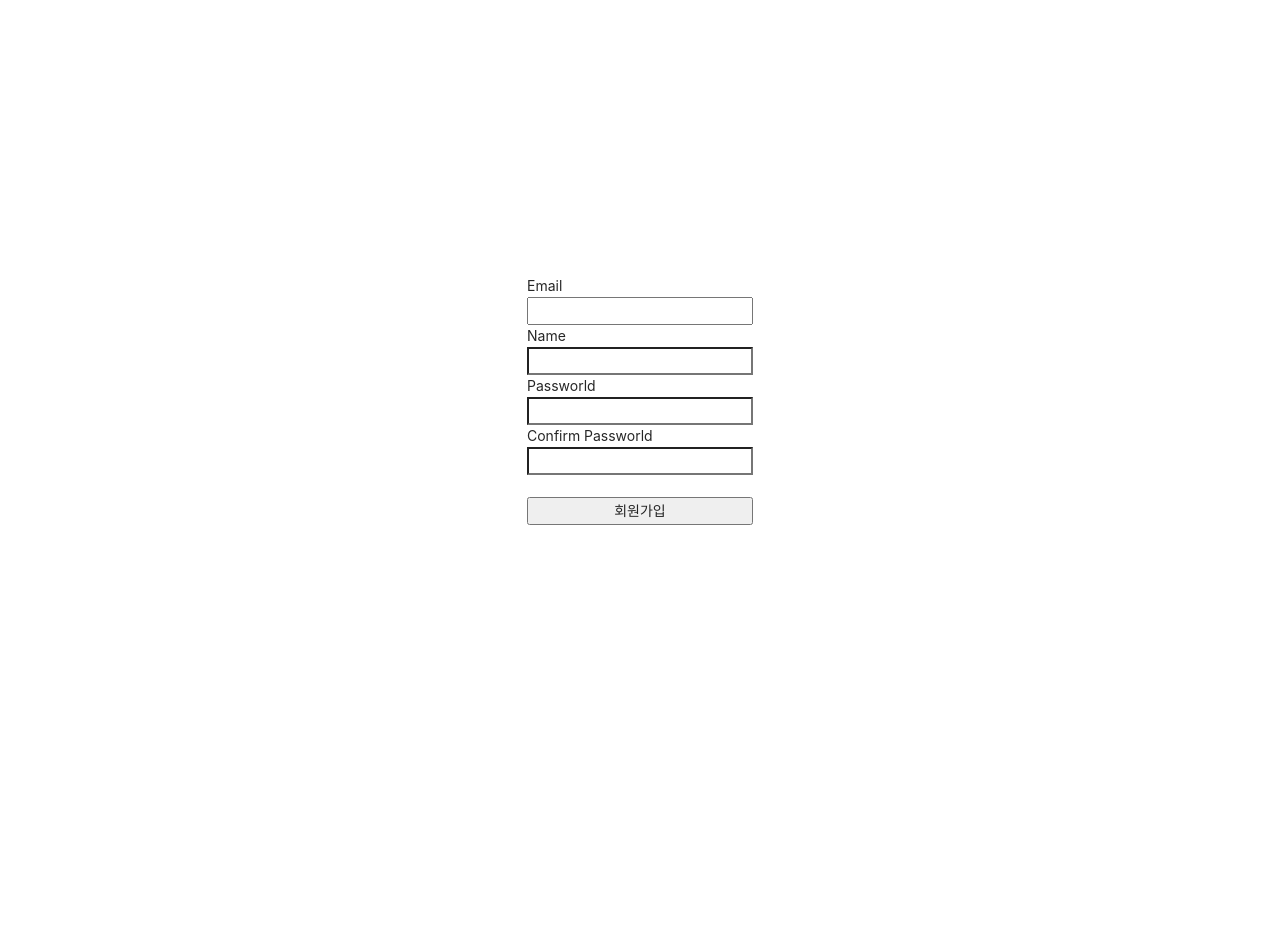
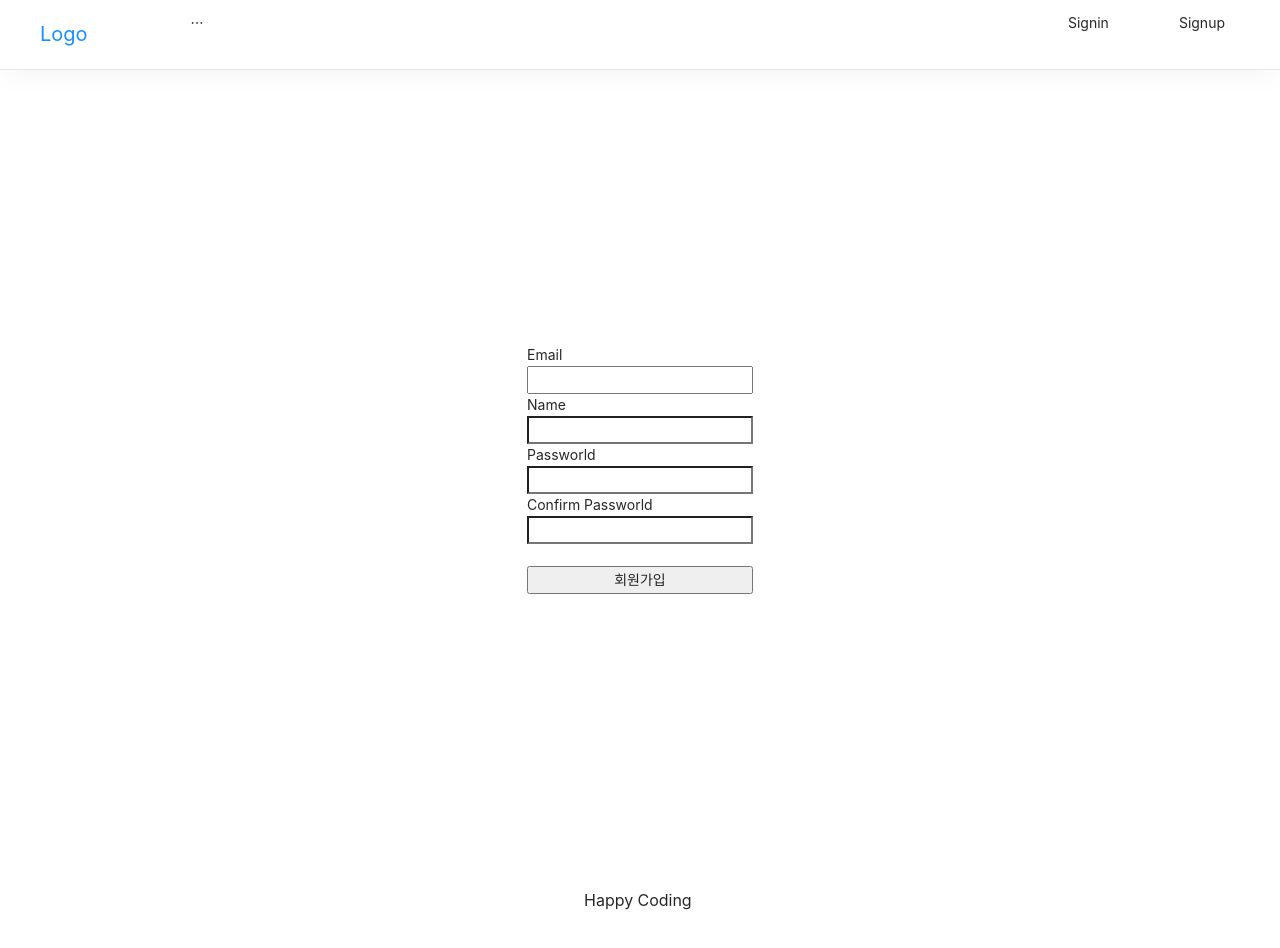
Before and after one commit to 00yunyoung00/boiler_plate, a React (Create React App) app in the folder client/: page /register in a window 1280 px wide. Before the commit the page ends 800 px from the top, so only its background shows below. Built offline with nearby package versions, Linux system fonts and the light colour scheme; no server answers.

Commit message:
210126 add navbar and little modify

```diff
--- a/client/package.json
+++ b/client/package.json
@@ -3,6 +3,7 @@
   "version": "0.1.0",
   "private": true,
   "dependencies": {
+    "@ant-design/icons": "^4.4.0",
     "@testing-library/jest-dom": "^4.2.4",
     "@testing-library/react": "^9.3.2",
     "@testing-library/user-event": "^7.1.2",
--- a/client/src/App.js
+++ b/client/src/App.js
@@ -1,4 +1,4 @@
-import React from 'react';
+import React, { Suspense } from 'react';
 import { BrowserRouter as Router, Switch, Route, Link } from "react-router-dom"
 import './App.css';
 
@@ -6,19 +6,25 @@
 import LoginPage from "./components/views/LoginPage/LoginPage"
 import RegisterPage from "./components/views/RegisterPage/RegisterPage"
 import Auth from "./hoc/auth";
+import NavBar from "./components/views/NavBar/NavBar"
+import Footer from "./components/views/Footer/Footer"
 
 //routing처리
 function App() {
   return (
+    <Suspense fallback={(<div>Loading...</div>)}>
     <Router>
-      <div>
+      <NavBar />
+      <div style={{ paddingTop:'69px', minHeight:'calc(100vh-80px)' }}>
         <Switch>
           <Route exact path="/" component={Auth(LandingPage, null)}/>
           <Route exact path="/login" component={Auth(LoginPage, false)}/>
           <Route exact path="/register" component={Auth(RegisterPage, false)}/>
         </Switch>
       </div>
+      <Footer />
     </Router>
+    </Suspense>
   );
 }
 
--- a/client/src/_actions/types.js
+++ b/client/src/_actions/types.js
@@ -2,3 +2,4 @@
 export const LOGIN_USER = "login_user";
 export const REGISTER_USER = "register_user";
 export const AUTH_USER = "auth_user";
+export const LOGOUT_USER = "logout_user";
--- a/client/src/_actions/user_actions.js
+++ b/client/src/_actions/user_actions.js
@@ -1,5 +1,5 @@
 import axios from 'axios';
-import { LOGIN_USER, REGISTER_USER, AUTH_USER } from './types';
+import { LOGIN_USER, REGISTER_USER, AUTH_USER, LOGOUT_USER } from './types';
 
 export function loginUser(body){
 
@@ -33,3 +33,13 @@
         payload:request
     }
 }
+
+export function logoutUser(){
+    const request = axios.get('/api/users/logout')
+        .then(response => response.data);
+
+    return {
+        type: LOGOUT_USER,
+        payload: request
+    }
+}
--- a/client/src/_reducers/index.js
+++ b/client/src/_reducers/index.js
@@ -1,9 +1,9 @@
 import { combineReducers} from 'redux';
-import userReducer from './user_reducer';
+import user from './user_reducer';
 
 
 const rootReducer = combineReducers({
-    userReducer,
+    user,
 })
 
 export default rootReducer;
--- a/client/src/_reducers/user_reducer.js
+++ b/client/src/_reducers/user_reducer.js
@@ -1,17 +1,16 @@
-import { LOGIN_USER, REGISTER_USER, AUTH_USER } from "../_actions/types";
+import { LOGIN_USER, REGISTER_USER, AUTH_USER, LOGOUT_USER } from "../_actions/types";
 
 
 export default function(state={}, action){
     switch(action.type){
         case LOGIN_USER:
             return { ...state, loginSuccess:action.payload}
-            break;
         case REGISTER_USER:
             return { ...state, register:action.payload}
-            break;
         case AUTH_USER:
             return { ...state, userData:action.payload}
-            break;
+        case LOGOUT_USER:
+            return { ...state }
         default:
             return state;
     }
--- a/client/src/components/views/Footer/Footer.js
+++ b/client/src/components/views/Footer/Footer.js
@@ -1,9 +1,12 @@
 import React from 'react'
+import Icon from '@ant-design/icons';
 
 function Footer() {
     return (
-        <div>
-            Footer
+        <div style={{
+            height: '80px', display: 'flex', flexDirection: 'column', alignItems: 'center', justifyContent: 'center', fontSize:'1rem'
+        }}>
+           <p> Happy Coding  <Icon type="smile" /></p>
         </div>
     )
 }
--- a/client/src/components/views/LandingPage/LandingPage.js
+++ b/client/src/components/views/LandingPage/LandingPage.js
@@ -1,22 +1,21 @@
 import React, { useEffect } from 'react'
+import { useDispatch } from 'react-redux';
 import { withRouter } from 'react-router-dom'
-import axios from 'axios';
+import { logoutUser } from '../../../_actions/user_actions';
 
 function LandingPage(props) {
 
-    useEffect(()=>{
-        axios.get('/api/hello').then(response=>{console.log(response)})
-    }, [])
+    const dispatch = useDispatch();
 
     const logoutHandler = ()=>{
-      axios.get('/api/users/logout')
-      .then(response=>{
-          if(response.data.success){
-              props.history.push('/login')
-          }else{
-              alert("failed to logout")
-          }
-      })
+
+        dispatch(logoutUser()).then(response=>{
+            if(response.payload.success){
+                props.history.push('/login')
+            }else{
+                alert("failed to logout")
+            }
+        })
     }
 
     return (
@@ -25,8 +24,6 @@
             width:'100%', height:'100vh'
          }}>
             Landing page!
-            <br />
-            <button onClick={logoutHandler}>로그아웃</button>
         </div>
     )
 }
--- a/client/src/components/views/NavBar/NavBar.js
+++ b/client/src/components/views/NavBar/NavBar.js
@@ -1,11 +1,55 @@
-import React from 'react'
+import React, { useState } from 'react';
+import LeftMenu from './Sections/LeftMenu';
+import RightMenu from './Sections/RightMenu';
+import { Drawer, Button } from 'antd';
+import Icon from '@ant-design/icons';
+import './Sections/Navbar.css';
 
 function NavBar() {
-    return (
-        <div>
-            Navbar
+  const [visible, setVisible] = useState(false)
+
+  const showDrawer = () => {
+    setVisible(true)
+  };
+
+  const onClose = () => {
+    setVisible(false)
+  };
+
+  return (
+    <nav className="menu" style={{ position: 'fixed', zIndex: 5, width: '100%' }}>
+      <div className="menu__logo">
+        <a href="/">Logo</a>
+      </div>
+      <div className="menu__container">
+        <div className="menu_left">
+          <LeftMenu mode="horizontal" />
         </div>
-    )
+        <div className="menu_rigth">
+          <RightMenu mode="horizontal" />
+        </div>
+        <Button
+          className="menu__mobile-button"
+          type="primary"
+          onClick={showDrawer}
+        >
+          <Icon type="align-right" />
+        </Button>
+        <Drawer
+          title="Basic Drawer"
+          placement="right"
+          className="menu_drawer"
+          closable={false}
+          onClose={onClose}
+          visible={visible}
+        >
+          <LeftMenu mode="inline" />
+          <RightMenu mode="inline" />
+        </Drawer>
+      </div>
+    </nav>
+  )
 }
 
+
 export default NavBar
--- /dev/null
+++ b/client/src/components/views/NavBar/Sections/LeftMenu.js
@@ -0,0 +1,26 @@
+import React from 'react';
+import { Menu } from 'antd';
+const SubMenu = Menu.SubMenu;
+const MenuItemGroup = Menu.ItemGroup;
+
+function LeftMenu(props) {
+  return (
+    <Menu mode={props.mode}>
+    <Menu.Item key="mail">
+      <a href="/">Home</a>
+    </Menu.Item>
+    <SubMenu title={<span>Blogs</span>}>
+      <MenuItemGroup title="Item 1">
+        <Menu.Item key="setting:1">Option 1</Menu.Item>
+        <Menu.Item key="setting:2">Option 2</Menu.Item>
+      </MenuItemGroup>
+      <MenuItemGroup title="Item 2">
+        <Menu.Item key="setting:3">Option 3</Menu.Item>
+        <Menu.Item key="setting:4">Option 4</Menu.Item>
+      </MenuItemGroup>
+    </SubMenu>
+  </Menu>
+  )
+}
+
+export default LeftMenu
--- /dev/null
+++ b/client/src/components/views/NavBar/Sections/Navbar.css
@@ -0,0 +1,87 @@
+@import '~antd/dist/antd.css';
+
+.menu {
+  padding: 0 20px;
+  border-bottom: solid 1px #e8e8e8;
+  overflow: auto;
+  box-shadow: 0 0 30px #f3f1f1;
+  background-color: white;
+}
+
+.menu__logo {
+  width: 150px;
+  float: left;
+}
+
+.menu__logo a {
+  display: inline-block;
+  font-size: 20px;
+  padding: 19px 20px;
+}
+
+.menu__container .ant-menu-item {
+  padding: 0px 5px;
+}
+
+.menu__container .ant-menu-submenu-title {
+  padding: 10px 20px;
+}
+
+.menu__container .ant-menu-item a,
+.menu__container .ant-menu-submenu-title a {
+  padding: 10px 15px;
+}
+
+.menu__container .ant-menu-horizontal {
+  border-bottom: none;
+}
+
+.menu__container .menu_left {
+  float: left;
+}
+
+.menu__container .menu_rigth {
+  float: right;
+}
+
+.menu__mobile-button {
+  float: right;
+  height: 32px;
+  padding: 6px;
+  margin-top: 8px;
+  display: none !important; /* use of important to overwrite ant-btn */
+  background: #3e91f7;
+}
+
+.menu_drawer .ant-drawer-body {
+  padding: 0 !important;
+}
+
+/* align header of Drawer with header of page */
+.menu_drawer .ant-drawer-header {
+  padding: 14px 24px !important;
+}
+
+@media (max-width: 767px) {
+  .menu__mobile-button {
+    display: inline-block !important;
+  }
+
+  .menu_left,
+  .menu_rigth {
+    display: none;
+  }
+
+  .menu__logo a {
+    margin-left: -20px;
+  }
+
+  .menu__container .ant-menu-item,
+  .menu__container .ant-menu-submenu-title {
+    padding: 1px 20px;
+  }
+
+  .menu__logo a {
+    padding: 10px 20px;
+  }
+}
--- /dev/null
+++ b/client/src/components/views/NavBar/Sections/RightMenu.js
@@ -0,0 +1,49 @@
+/* eslint-disable jsx-a11y/anchor-is-valid */
+import React, { useEffect } from 'react';
+import { Menu } from 'antd';
+import { useDispatch } from 'react-redux';
+import { withRouter } from 'react-router-dom';
+import { useSelector } from "react-redux";
+import { logoutUser } from '../../../../_actions/user_actions';
+
+function RightMenu(props) {
+
+  const user = useSelector(state => state.user)
+  console.log(user)
+
+  const dispatch = useDispatch();
+
+  const logoutHandler = () => {
+    dispatch(logoutUser()).then(response=>{
+      console.log(response)
+      if(response.payload.success){
+          props.history.push('/login')
+      }else{
+          alert("failed to logout")
+      }
+  })
+  };
+
+  if (user.userData && !user.userData.isAuth) {
+    return (
+      <Menu mode={props.mode}>
+        <Menu.Item key="mail">
+          <a href="/login">Signin</a>
+        </Menu.Item>
+        <Menu.Item key="app">
+          <a href="/register">Signup</a>
+        </Menu.Item>
+      </Menu>
+    )
+  } else {
+    return (
+      <Menu mode={props.mode}>
+        <Menu.Item key="logout">
+          <a onClick={logoutHandler}>Logout</a>
+        </Menu.Item>
+      </Menu>
+    )
+  }
+}
+
+export default withRouter(RightMenu);
```
Also changed, not shown: 1 other file (tests, documents, lock files or other folders).
